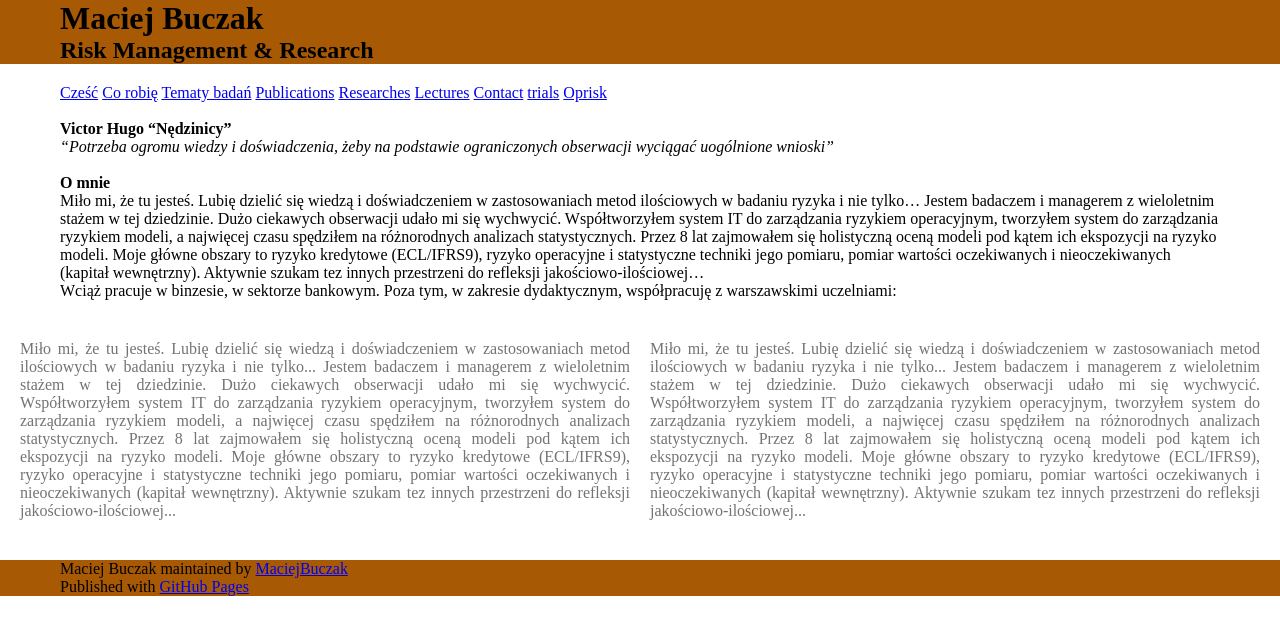
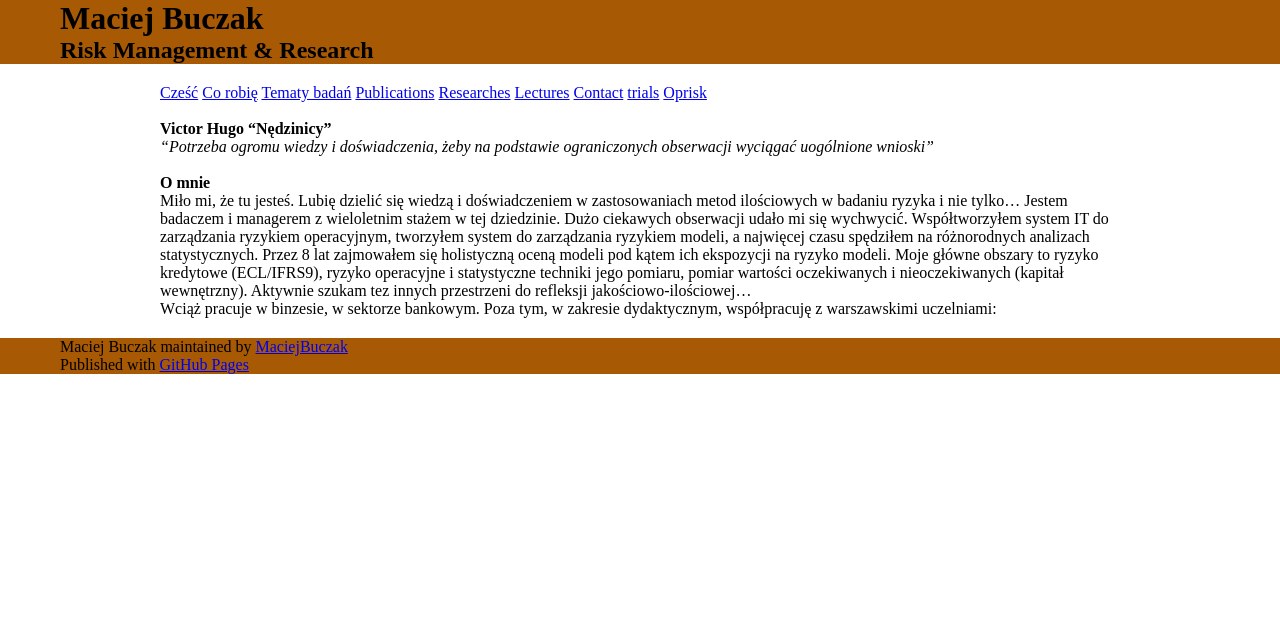
Before and after one commit to MaciejBuczak/risk-research, a Jekyll site: the page built from index.md, in a window 1280 px wide. Shown: the top 635 px of the page. Built offline with Jekyll 4.4.1, drawn with Linux system fonts in a browser that asks for light colours.

Commit message:
Update default.html

```diff
--- a/_layouts/default.html
+++ b/_layouts/default.html
@@ -13,12 +13,14 @@
       padding: 0;
       box-sizing: border-box;
     }
+
     html, body {
       background-color: white !important;
       width: 100%;
       max-width: 100%;
       overflow-x: hidden;
     }
+
     .outer {
       width: 100%;
       max-width: 100%;
@@ -26,6 +28,7 @@
       margin: 0;
       background-color: transparent !important;
     }
+
     #header_wrap {
       background-color: #a85903 !important;
       width: 100%;
@@ -33,11 +36,13 @@
       display: flex;
       justify-content: center;
     }
+
     #header_wrap .inner {
       width: 100%;
       max-width: 1200px;
       padding: 0 20px;
     }
+
     #main_content_wrap {
       background-color: white !important;
       width: 100%;
@@ -45,54 +50,26 @@
       justify-content: center;
       padding: 20px 0;
     }
+
     #main_content {
       width: 100%;
-      max-width: 1300px;
+      max-width: 1000px;
       padding: 0 20px;
     }
-    #secondary_content_wrap {
-      background-color: white !important;
-      width: 100%;
-      display: flex;
-      justify-content: center;
-      padding: 20px 0;
-      margin-bottom: 20px;
-    }
-    #secondary_content {
-      width: 100%;
-      max-width: 1300px;
-      padding: 0 20px;
-      display: grid;
-      grid-template-columns: 1fr 1fr;
-      gap: 20px;
-      border: none;
-    }
-    #secondary_content::before,
-    #secondary_content::after {
-      display: none;
-      content: none;
-      width: 0;
-      border: none;
-      background: none;
-    }
-    .text-container {
-      width: 100%;
-      padding: 0;
-      color: #737373;
-      text-align: justify;
-      font-size: 16px;
-    }
+
     #footer_wrap {
       background-color: #a85903 !important;
       width: 100%;
       display: flex;
       justify-content: center;
     }
+
     #footer_wrap .inner {
       width: 100%;
       max-width: 1200px;
       padding: 0 20px;
     }
+
     .square, .square1, .square2, .square-big {
       position: absolute;
       background-color: #d17a1b;
@@ -126,19 +103,6 @@
       {{ content }}
     </section>
   </div>
-
-  <!-- SECONDARY CONTENT -->
-  <div id="secondary_content_wrap" class="outer">
-    <section id="secondary_content" class="inner">
-      <div class="text-container">
-        Miło mi, że tu jesteś. Lubię dzielić się wiedzą i doświadczeniem w zastosowaniach metod ilościowych w badaniu ryzyka i nie tylko... Jestem badaczem i managerem z wieloletnim stażem w tej dziedzinie. Dużo ciekawych obserwacji udało mi się wychwycić. Współtworzyłem system IT do zarządzania ryzykiem operacyjnym, tworzyłem system do zarządzania ryzykiem modeli, a najwięcej czasu spędziłem na różnorodnych analizach statystycznych. Przez 8 lat zajmowałem się holistyczną oceną modeli pod kątem ich ekspozycji na ryzyko modeli. Moje główne obszary to ryzyko kredytowe (ECL/IFRS9), ryzyko operacyjne i statystyczne techniki jego pomiaru, pomiar wartości oczekiwanych i nieoczekiwanych (kapitał wewnętrzny). Aktywnie szukam tez innych przestrzeni do refleksji jakościowo-ilościowej...
-      </div>
-      <div class="text-container">
-        Miło mi, że tu jesteś. Lubię dzielić się wiedzą i doświadczeniem w zastosowaniach metod ilościowych w badaniu ryzyka i nie tylko... Jestem badaczem i managerem z wieloletnim stażem w tej dziedzinie. Dużo ciekawych obserwacji udało mi się wychwycić. Współtworzyłem system IT do zarządzania ryzykiem operacyjnym, tworzyłem system do zarządzania ryzykiem modeli, a najwięcej czasu spędziłem na różnorodnych analizach statystycznych. Przez 8 lat zajmowałem się holistyczną oceną modeli pod kątem ich ekspozycji na ryzyko modeli. Moje główne obszary to ryzyko kredytowe (ECL/IFRS9), ryzyko operacyjne i statystyczne techniki jego pomiaru, pomiar wartości oczekiwanych i nieoczekiwanych (kapitał wewnętrzny). Aktywnie szukam tez innych przestrzeni do refleksji jakościowo-ilościowej...
-      </div>
-    </section>
-  </div>
-
   <!-- FOOTER  -->
   <div id="footer_wrap" class="outer">
     <footer class="inner">
```
